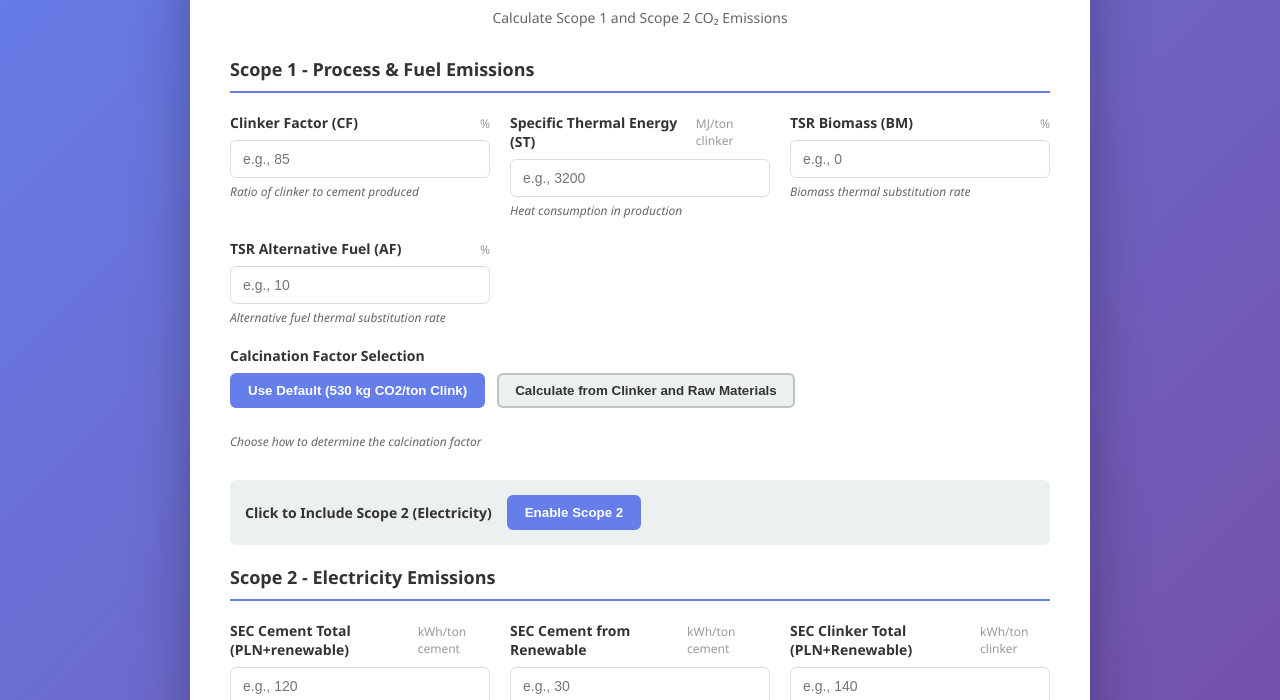
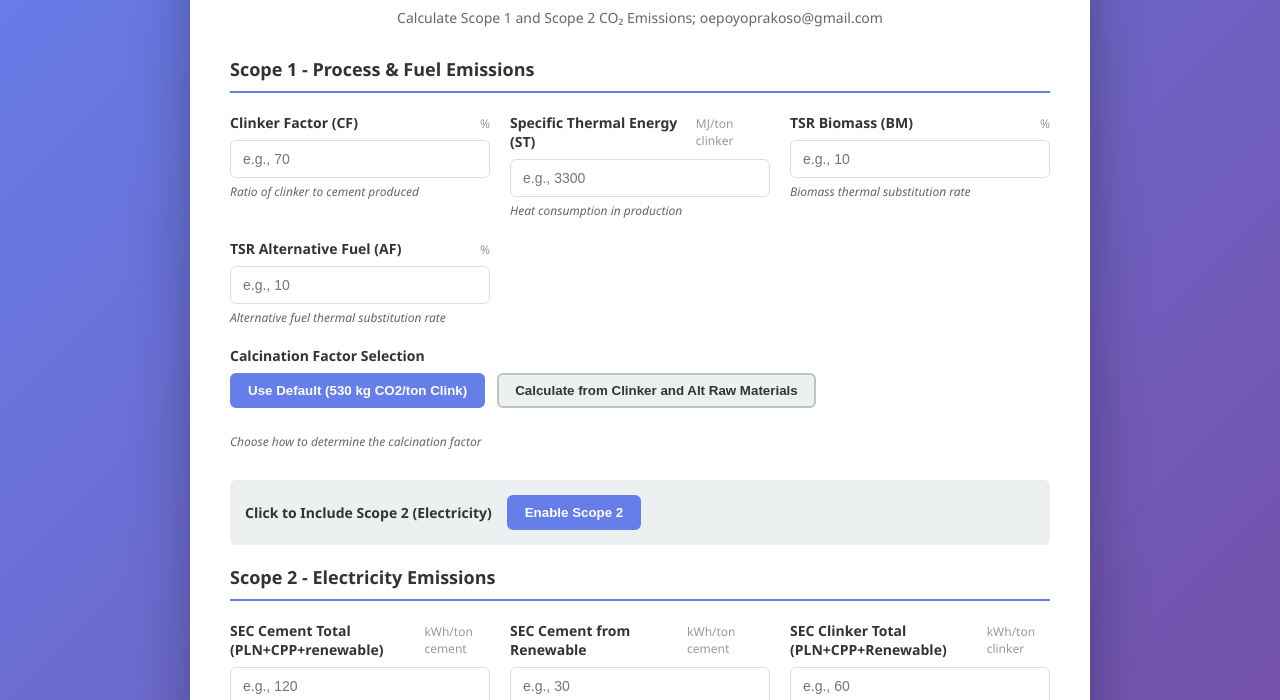
Before and after one commit to oepoyoprakoso-wq/Cement-scope-1-and-2, a plain HTML site: page index.html in a window 1280 px wide. Both pictures are taken after a click on the button "Enable Scope 2". Shown: the part 100-800 px from the top of the page. Drawn offline with Linux system fonts and the light colour scheme.

Commit message:
Update emissions calculator labels and placeholders

```diff
--- a/index.html
+++ b/index.html
@@ -320,7 +320,7 @@
 <body>
     <div class="container">
         <h1>🏭 Cement & Clinker CO₂ Calculator</h1>
-        <p class="subtitle">Calculate Scope 1 and Scope 2 CO₂ Emissions</p>
+        <p class="subtitle">Calculate Scope 1 and Scope 2 CO₂ Emissions; oepoyoprakoso@gmail.com</p>
 
         <div class="error-box" id="errorBox"></div>
 
@@ -334,7 +334,7 @@
                         Clinker Factor (CF)
                         <span class="unit">%</span>
                     </label>
-                    <input type="number" id="cf" placeholder="e.g., 85" min="0" step="0.01">
+                    <input type="number" id="cf" placeholder="e.g., 70" min="0" step="0.01">
                     <div class="error-message" id="cfError"></div>
                     <p class="info-text">Ratio of clinker to cement produced</p>
                 </div>
@@ -344,7 +344,7 @@
                         Specific Thermal Energy (ST)
                         <span class="unit">MJ/ton clinker</span>
                     </label>
-                    <input type="number" id="st" placeholder="e.g., 3200" min="0" step="0.01">
+                    <input type="number" id="st" placeholder="e.g., 3300" min="0" step="0.01">
                     <div class="error-message" id="stError"></div>
                     <p class="info-text">Heat consumption in production</p>
                 </div>
@@ -354,7 +354,7 @@
                         TSR Biomass (BM)
                         <span class="unit">%</span>
                     </label>
-                    <input type="number" id="bm" placeholder="e.g., 0" min="0" max="100" step="0.01">
+                    <input type="number" id="bm" placeholder="e.g., 10" min="0" max="100" step="0.01">
                     <div class="error-message" id="bmError"></div>
                     <p class="info-text">Biomass thermal substitution rate</p>
                 </div>
@@ -375,7 +375,7 @@
                 <label>Calcination Factor Selection</label>
                 <div class="button-group">
                     <button class="btn-toggle active" id="btnCalfDefault">Use Default (530 kg CO2/ton Clink)</button>
-                    <button class="btn-toggle" id="btnCalfCalculated">Calculate from Clinker and Raw Materials</button>
+                    <button class="btn-toggle" id="btnCalfCalculated">Calculate from Clinker and Alt Raw Materials</button>
                 </div>
                 <p class="info-text">Choose how to determine the calcination factor</p>
             </div>
@@ -417,7 +417,7 @@
 
                     <div class="form-group">
                         <label class="label-with-unit">
-                            Quantity of AR
+                            Quantity/Proportion of AR in raw meal
                             <span class="unit">%</span>
                         </label>
                         <input type="number" id="quantityAR" placeholder="e.g., 10" min="0" max="100" step="0.01">
@@ -442,7 +442,7 @@
                 <div class="form-grid">
                     <div class="form-group">
                         <label class="label-with-unit">
-                            SEC Cement Total (PLN+renewable)
+                            SEC Cement Total (PLN+CPP+renewable)
                             <span class="unit">kWh/ton cement</span>
                         </label>
                         <input type="number" id="secCemPLN" placeholder="e.g., 120" min="0" step="0.01">
@@ -461,10 +461,10 @@
 
                     <div class="form-group">
                         <label class="label-with-unit">
-                            SEC Clinker Total (PLN+Renewable)
+                            SEC Clinker Total (PLN+CPP+Renewable)
                             <span class="unit">kWh/ton clinker</span>
                         </label>
-                        <input type="number" id="secClinkPLN" placeholder="e.g., 140" min="0" step="0.01">
+                        <input type="number" id="secClinkPLN" placeholder="e.g., 60" min="0" step="0.01">
                         <div class="error-message" id="secClinkPLNError"></div>
                     </div>
 
@@ -473,19 +473,19 @@
                             SEC Clinker from Renewable
                             <span class="unit">kWh/ton clinker</span>
                         </label>
-                        <input type="number" id="secClinkRen" placeholder="e.g., 35" min="0" step="0.01">
+                        <input type="number" id="secClinkRen" placeholder="e.g., 10" min="0" step="0.01">
                         <div class="error-message" id="secClinkRenError"></div>
                         <p class="info-text">e.g., PLTS/WHR renewable energy</p>
                     </div>
 
                     <div class="form-group">
                         <label class="label-with-unit">
-                            PLN Grid Electricity Emissions
+                            PLN Grid/mix CPP Electricity Emissions
                             <span class="unit">ton CO₂/MWh</span>
                         </label>
                         <input type="number" id="gridCO2" placeholder="0.87" value="0.87" min="0" step="0.01">
                         <div class="error-message" id="gridCO2Error"></div>
-                        <p class="info-text">Default: 0.87 (Indonesia PLN average)</p>
+                        <p class="info-text">Default: 0.87 (Indonesia Jamali PLN average)</p>
                     </div>
                 </div>
             </div>
```
